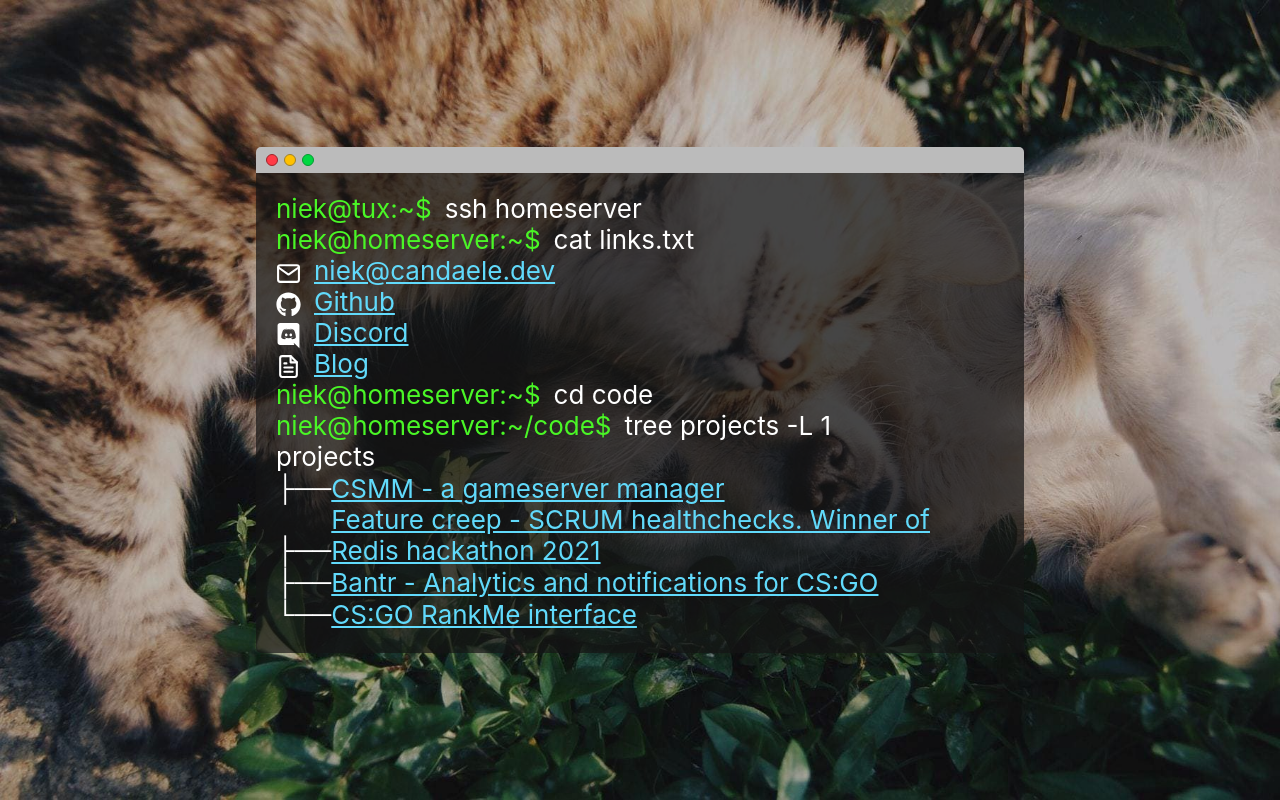
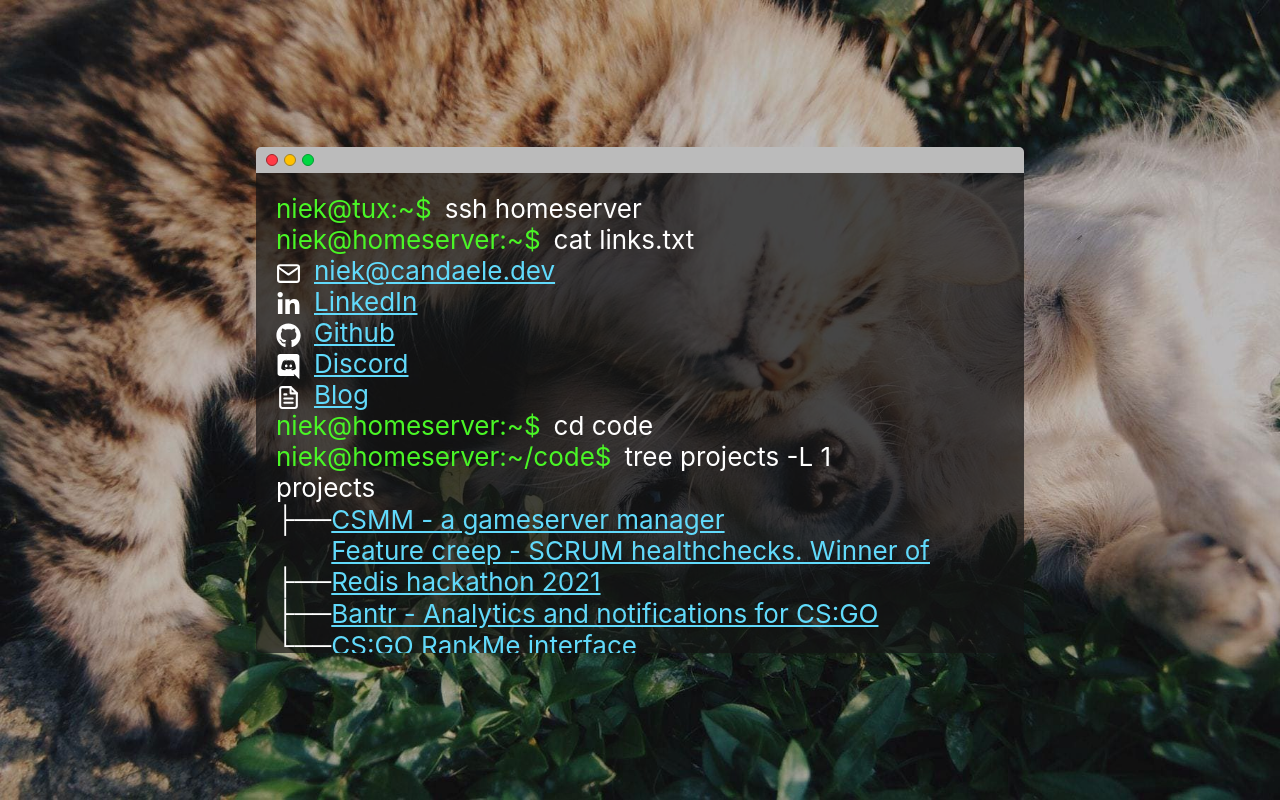
Before and after one commit to niekcandaele/catalysm.net, a React (Create React App) app: page / in a window 1280 px wide. Built offline with nearby package versions, Linux system fonts and the light colour scheme.

Commit message:
add linkedin

```diff
--- a/src/commands.tsx
+++ b/src/commands.tsx
@@ -1,5 +1,5 @@
 import React from 'react';
-import { FaDiscord, FaGithub } from 'react-icons/fa';
+import { FaDiscord, FaGithub, FaLinkedinIn } from 'react-icons/fa';
 import { FiFileText, FiMail } from 'react-icons/fi';
 
 export interface ICommand {
@@ -38,6 +38,12 @@ const commands: Array<ICommand> = [
         type: OutputType.link,
         text: "niek@candaele.dev",
         prepend: <FiMail />,
+      },
+      {
+        link: "https://www.linkedin.com/in/niek-candaele/",
+        type: OutputType.link,
+        text: "LinkedIn",
+        prepend: <FaLinkedinIn />,
       },
       {
         link: "https://github.com/niekcandaele",
```
